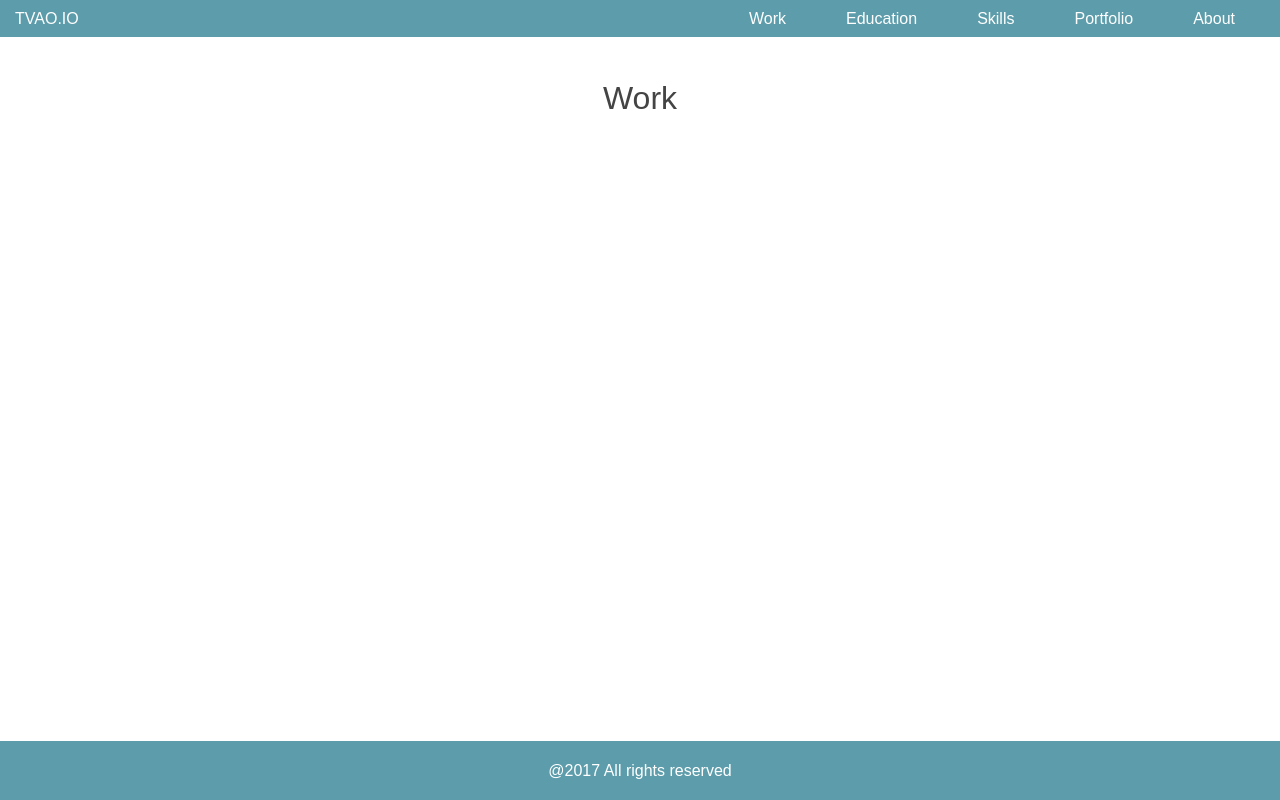
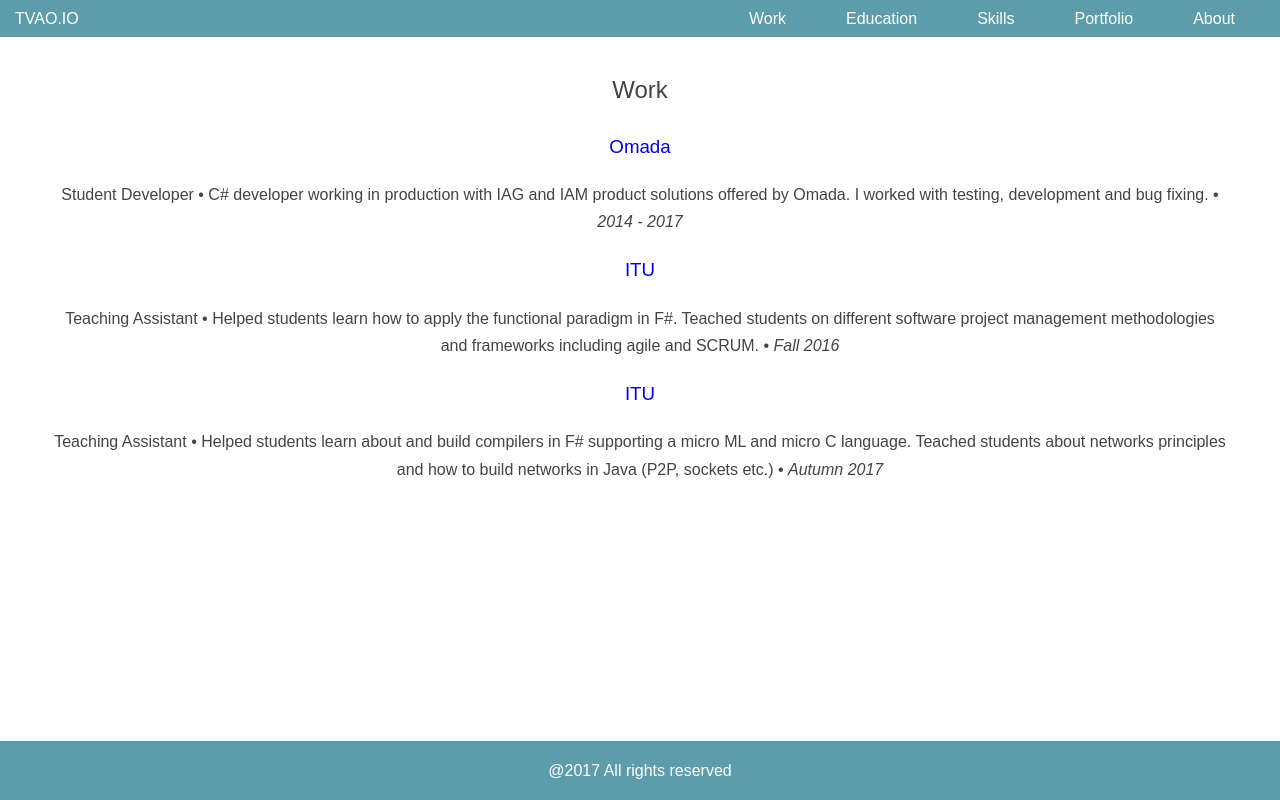
Before and after one commit to TVAO/tvano.github.io, a React (Create React App) app: page /work in a window 1280 px wide. Built offline with nearby package versions, Linux system fonts and the light colour scheme.

Commit message:
Added initial work section content. Needs styling

```diff
--- a/src/components/About.js
+++ b/src/components/About.js
@@ -7,7 +7,7 @@ const About = ({props}) => (
 
     <div className="row">
       <h2> About Me </h2>
-      {props.content.summary.map((content, index) => {
+      {props.summary.map((content, index) => {
         return (
           <p key={index}>
             {content}
@@ -19,7 +19,7 @@ const About = ({props}) => (
     <div className="row" id="traits">
       <h2> Characteristics </h2>
       <ol>
-        {props.content.characteristics.map((trait, index) => {
+        {props.characteristics.map((trait, index) => {
           return (
             <li key={index}> {trait} </li>
           );
@@ -30,16 +30,16 @@ const About = ({props}) => (
     <div className="row">
       <h2> Contact Details </h2>
       <p className="address">
-        <span>{props.content.location.region}</span>
+        <span>{props.location.region}</span>
         <br/>
-        <span>{props.content.location.countryCode}</span>
+        <span>{props.location.countryCode}</span>
         <br/>
-        <a href={'skype:' + props.content.phone}>
-          <span>{props.content.phone}</span>
+        <a href={'skype:' + props.phone}>
+          <span>{props.phone}</span>
         </a>
         <br/>
-        <a href={"mailto:" + props.content.email}>
-          <span>{props.content.email}</span>
+        <a href={"mailto:" + props.email}>
+          <span>{props.email}</span>
         </a>
       </p>
     </div>
--- a/src/components/routes.js
+++ b/src/components/routes.js
@@ -37,11 +37,11 @@ const Routes = ({props}) => (
   <main className="content">
     <Switch>
       <PropsRoute exact path='/' component={Main} props={props}/>
-      <PropsRoute exact path='/about' component={About} props={props}/>
-      <PropsRoute exact path='/work' component={Work} props={props}/>
-      <PropsRoute exact path='/portfolio' component={Portfolio} props={props}/>
-      <PropsRoute exact path='/education' component={Education} props={props}/>
-      <PropsRoute exact path='/skills' component={Skills} props={props}/>
+      <PropsRoute exact path='/about' component={About} props={props.about}/>
+      <PropsRoute exact path='/work' component={Work} props={props.work}/>
+      <PropsRoute exact path='/portfolio' component={Portfolio} props={props.portfolio}/>
+      <PropsRoute exact path='/education' component={Education} props={props.education}/>
+      <PropsRoute exact path='/skills' component={Skills} props={props.skills}/>
       <PropsRoute component={NotFound}/>
     </Switch>
   </main>
--- a/src/components/work.js
+++ b/src/components/work.js
@@ -1,7 +1,39 @@
 import React from 'react';
 
-const Work = () => (
-  <h1> Work </h1>
+const Entry = ({entry}) => (
+  <div className="row item">
+      <div className="twelve columns">
+        <h3>
+          <a href={entry.website}> {entry.company} </a>
+        </h3>
+        <p className="info">
+          {entry.position}
+          <span> &bull; </span>
+          <span className="info-summary">{entry.summary}</span>
+          <span> &bull; </span>
+          <em className="date"> {entry.startDate} { entry.endDate ? `- ${entry.endDate}` : "" } </em>
+        </p>
+      </div>
+  </div>
+);
+
+const Work = ({props}) => (
+  <section id="work">
+    <div className="row work">
+      <div className="two columns header-col">
+        <h1>
+          <span> Work </span>
+        </h1>
+      </div>
+      <div className="ten columns main-col">
+        {props.map(function (entry, index) {
+          return (
+              <Entry key={index} entry={entry}/>
+          );
+        })}
+      </div>
+    </div>
+  </section>
 );
 
 export default Work;
--- a/src/data/resume.json
+++ b/src/data/resume.json
@@ -1,5 +1,5 @@
 {
-    "content": {
+    "about": {
         "name": "Thor Valentin Aakjaer Nielsen Olesen",
         "label": "Software Developer",
         "picture": "Thor.img",
@@ -51,27 +51,34 @@
                 "<HIGHTLIGHT_2>",
                 "<HIGHTLIGHT_3>"
             ]
-        }
-    ],
-    "volunteer": [
+        },
         {
-            "organization": "<ORGANIZATION_NAME>",
-            "position": "<POSITION>",
-            "website": "<WEBSITE>",
-            "startDate": "<START_DATE>",
-            "endDate": "<END_DATE>",
-            "summary": "<SUMMARY>",
-            "highlights": [
-                "<HIGHTLIGHT_1>",
-                "<HIGHTLIGHT_2>",
-                "<HIGHTLIGHT_3>"
+            "company": "ITU",
+            "position": "Teaching Assistant",
+            "website": "https://www.itu.dk",
+            "startDate": "Fall 2016",
+            "summary": "Helped students learn how to apply the functional paradigm in F#. Teached students on different software project management methodologies and frameworks including agile and SCRUM.",
+            "courses": [
+              "Functional Programming (F#)",
+              "Software Project Management (Agile & SCRUM)"
+            ]
+        },
+        {
+            "company": "ITU",
+            "position": "Teaching Assistant",
+            "website": "https://www.itu.dk",
+            "startDate": "Autumn 2017",
+            "summary": "Helped students learn about and build compilers in F# supporting a micro ML and micro C language. Teached students about networks principles and how to build networks in Java (P2P, sockets etc.)",
+            "courses": [
+              "Programs as Data (F#)",
+              "Mobile Networks and Distributed Systems"
             ]
         }
     ],
     "education": [
         {
             "institution": "ITU",
-            "area": "Software Development",
+            "area": "B.S.c in Software Development",
             "studyType": "<STUDY_TYPE>",
             "startDate": "2014",
             "endDate": "2017",
@@ -82,17 +89,23 @@
                 "<COURSE_2>",
                 "<COURSE_3>"
             ]
+        },
+        {
+            "institution": "ITU",
+            "area": "M.S.c. in Software Development",
+            "studyType": "<STUDY_TYPE>",
+            "startDate": "2017",
+            "endDate": "2019",
+            "gpa": "<GRADE_POINT_AVERAGE>",
+            "summary": "<SUMMARY>",
+            "courses": [
+                "<COURSE_1>",
+                "<COURSE_2>",
+                "<COURSE_3>"
+            ]
         }
     ],
-    "awards": [
-        {
-            "title": "<AWARD_TITLE>",
-            "date": "<DATE>",
-            "awarder": "<AWARDER>",
-            "summary": "<SUMMARY>"
-        }
-    ],
-    "projects": [
+    "portfolio": [
         {
             "name": "<PUBLICATION_NAME>",
             "publisher": "<PUBLISHER>",
@@ -131,29 +144,5 @@
                 }
             ]
         }
-    ],
-    "languages": [
-        {
-            "name": "<LANGUAGE_NAME>",
-            "level": "<LANGUAGE_LEVEL>"
-        }
-    ],
-    "interests": [
-        {
-            "name": "<INTEREST_NAME>",
-            "keywords": [
-                "<KEYWORD_1>",
-                "<KEYWORD_2>",
-                "<KEYWORD_3>"
-            ]
-        }
-    ],
-    "references": [
-        {
-            "name": "<REFERENCE_NAME>",
-            "position": "<POSITION>",
-            "company": "<COMPANY>",
-            "reference": "<SUMMARY>"
-        }
     ]
 }
```
